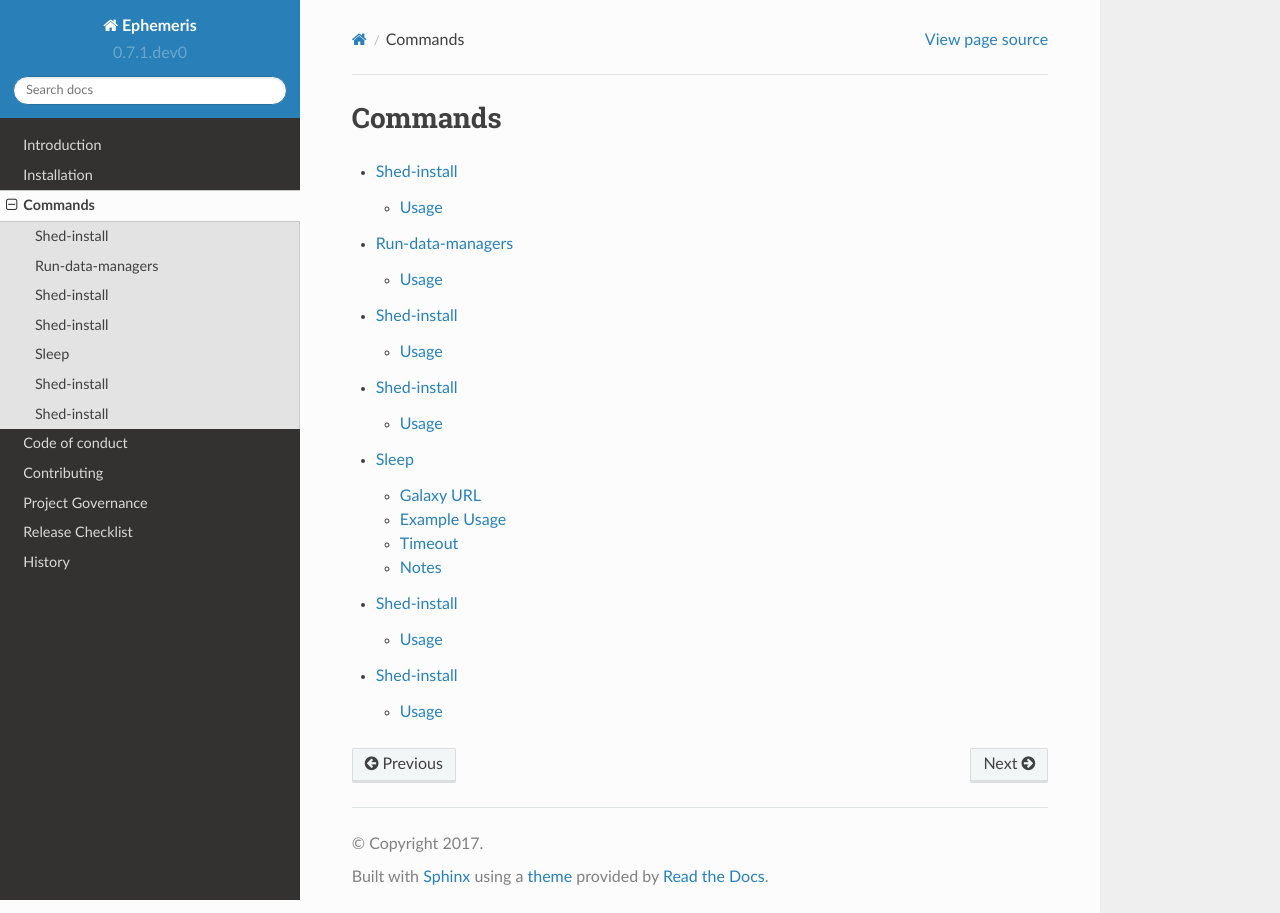
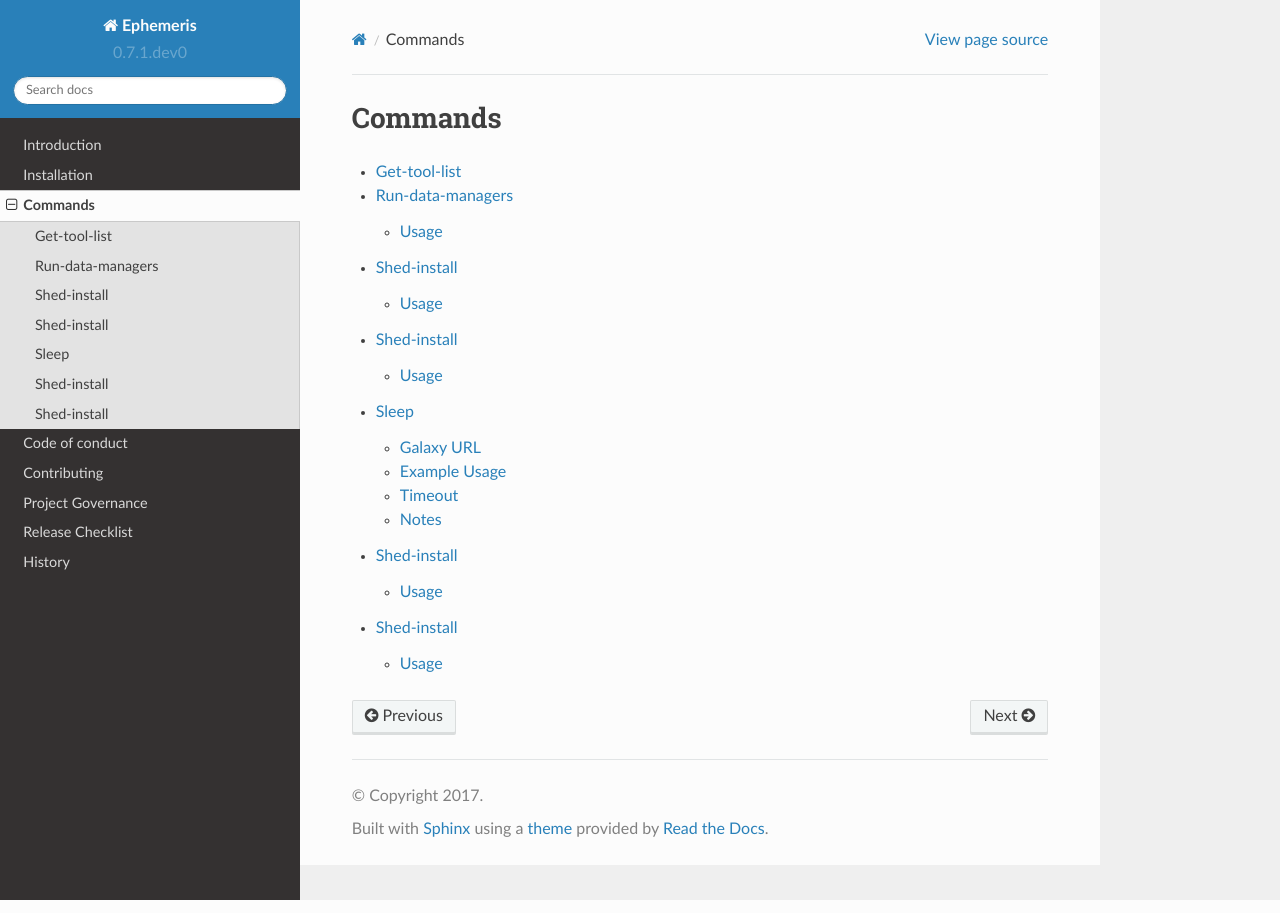
Before and after one commit to galaxyproject/ephemeris, a Sphinx documentation site: the page built from docs/commands.rst, in a window 1280 px wide. Built offline with Sphinx 7.4.7 and the Read the Docs theme 2.0.0, drawn with Linux system fonts in a browser that asks for light colours.

Commit message:
documented get-tool-list

```diff
--- a/docs/commands/get-tool-list.rst
+++ b/docs/commands/get-tool-list.rst
@@ -1,12 +1,10 @@
-Shed-install
+Get-tool-list
 =============
 
-.. automodule :: ephemeris.shed_install
-
-Usage
+.. automodule :: ephemeris.get_tool_list_from_galaxy
 ----------
 
 .. argparse::
-   :module: ephemeris.shed_install
+   :module: ephemeris.get_tool_list_from_galaxy
    :func: _parser
-   :prog: shed-install
+   :prog: get-tool-list
```
Also changed, not shown: 1 other file.
